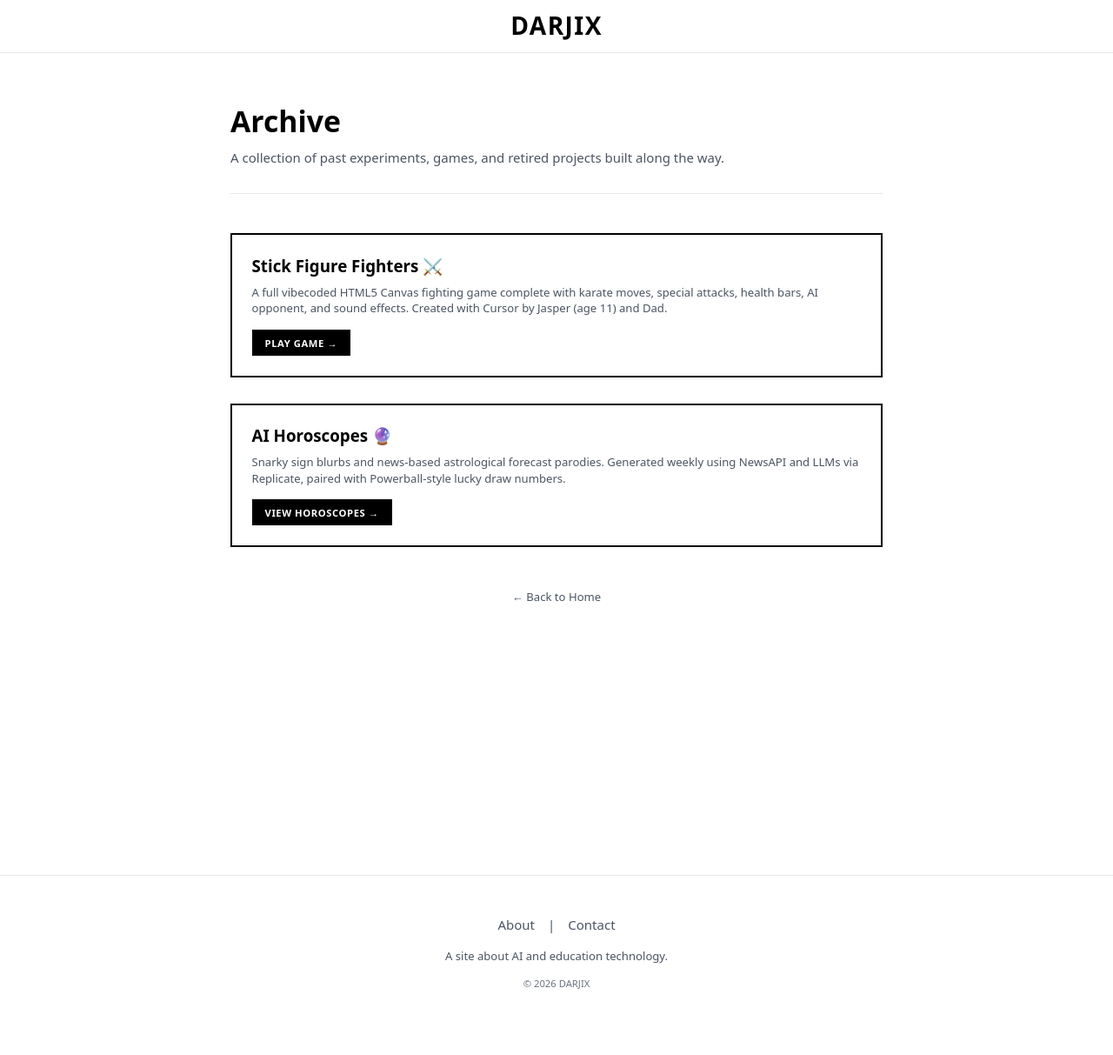
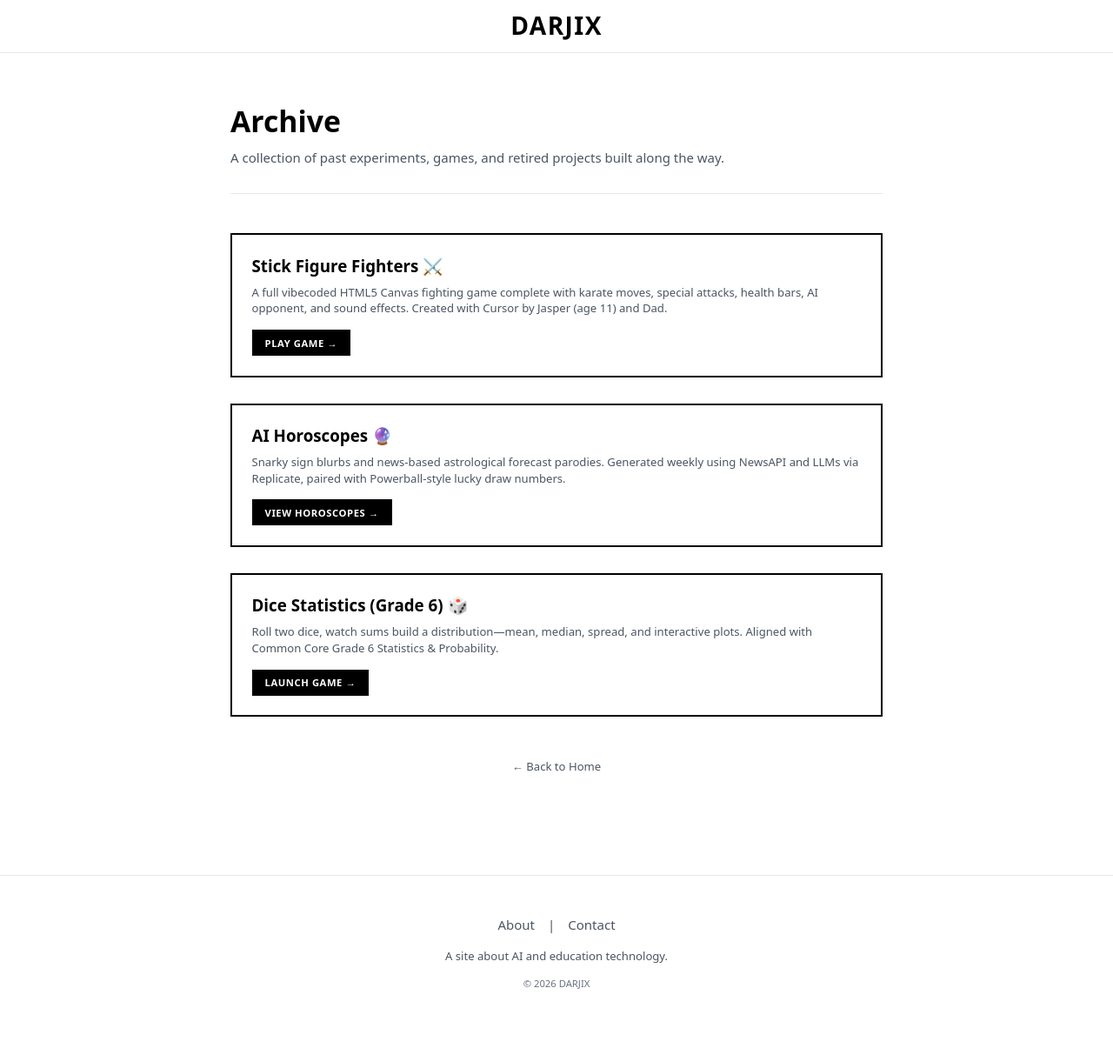
Before and after one commit to saldarji/darjix, a Jekyll site: the page built from archive.html, in a window 1280 px wide. Shown: the whole page at 87% size. Built offline with Jekyll 4.4.1, drawn with Linux system fonts in a browser that asks for light colours.

Commit message:
Move Dice Statistics Game to archive

```diff
--- a/_config.yml
+++ b/_config.yml
@@ -45,7 +45,7 @@ defaults:
     values:
       layout: "default"
   - scope:
-      path: "dice-game"
+      path: "archive/dice-game"
     values:
       layout: null
   - scope:
--- a/archive.html
+++ b/archive.html
@@ -50,6 +50,21 @@ permalink: /archive/
         </a>
       </article>
 
+      <!-- Dice Statistics Game -->
+      <article class="border-2 border-black p-6 hover:shadow-md transition">
+        <h2 class="text-xl font-bold text-black mb-2">
+          <a href="{{ '/archive/dice-game/' | relative_url }}" class="hover:underline">
+            Dice Statistics (Grade 6) 🎲
+          </a>
+        </h2>
+        <p class="text-sm text-gray-600 mb-4">
+          Roll two dice, watch sums build a distribution—mean, median, spread, and interactive plots. Aligned with Common Core Grade 6 Statistics &amp; Probability.
+        </p>
+        <a href="{{ '/archive/dice-game/' | relative_url }}" class="inline-block px-4 py-2 bg-black text-white text-xs font-bold uppercase tracking-wider hover:bg-gray-800 transition">
+          Launch Game →
+        </a>
+      </article>
+
     </div>
 
     <!-- Back Link -->
--- a/dice-game/teachers-guide-print.html
+++ b/archive/dice-game/teachers-guide-print.html
@@ -98,7 +98,7 @@
   </div>
 
   <h1>Teacher’s guide: dice sums &amp; variability</h1>
-  <p class="doc-meta">DARJIX · Grade 6 statistics &amp; probability · Two fair six-sided dice (sums 2–12) · <a href="https://darjix.com/dice-game/">darjix.com/dice-game/</a></p>
+  <p class="doc-meta">DARJIX · Grade 6 statistics &amp; probability · Two fair six-sided dice (sums 2–12) · <a href="https://darjix.com/archive/dice-game/">darjix.com/archive/dice-game/</a></p>
 
   <h2>Purpose</h2>
   <p>Students experience <strong>variability</strong> in data: each roll can produce a different sum. The tool supports recognizing a <em>statistical question</em>, watching a <em>distribution</em> emerge, and connecting <em>center</em>, <em>spread</em>, and <em>shape</em> to the plots and summary numbers.</p>
```
Also changed, not shown: _includes/experiments-sidebar.html (+0 -8 lines), archive/dice-game/commoncorereqts.txt (renamed from dice-game/commoncorereqts.txt), archive/dice-game/index.html (renamed from dice-game/index.html).
